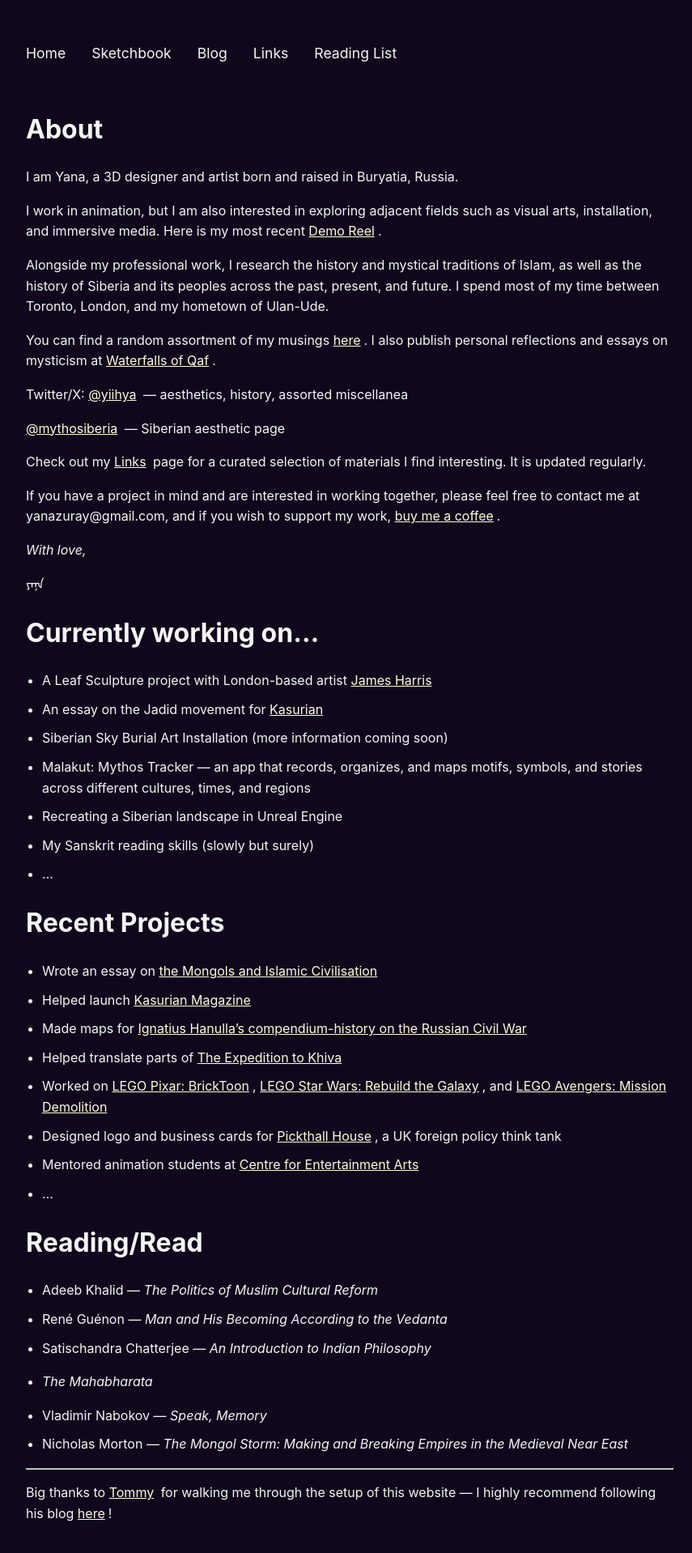
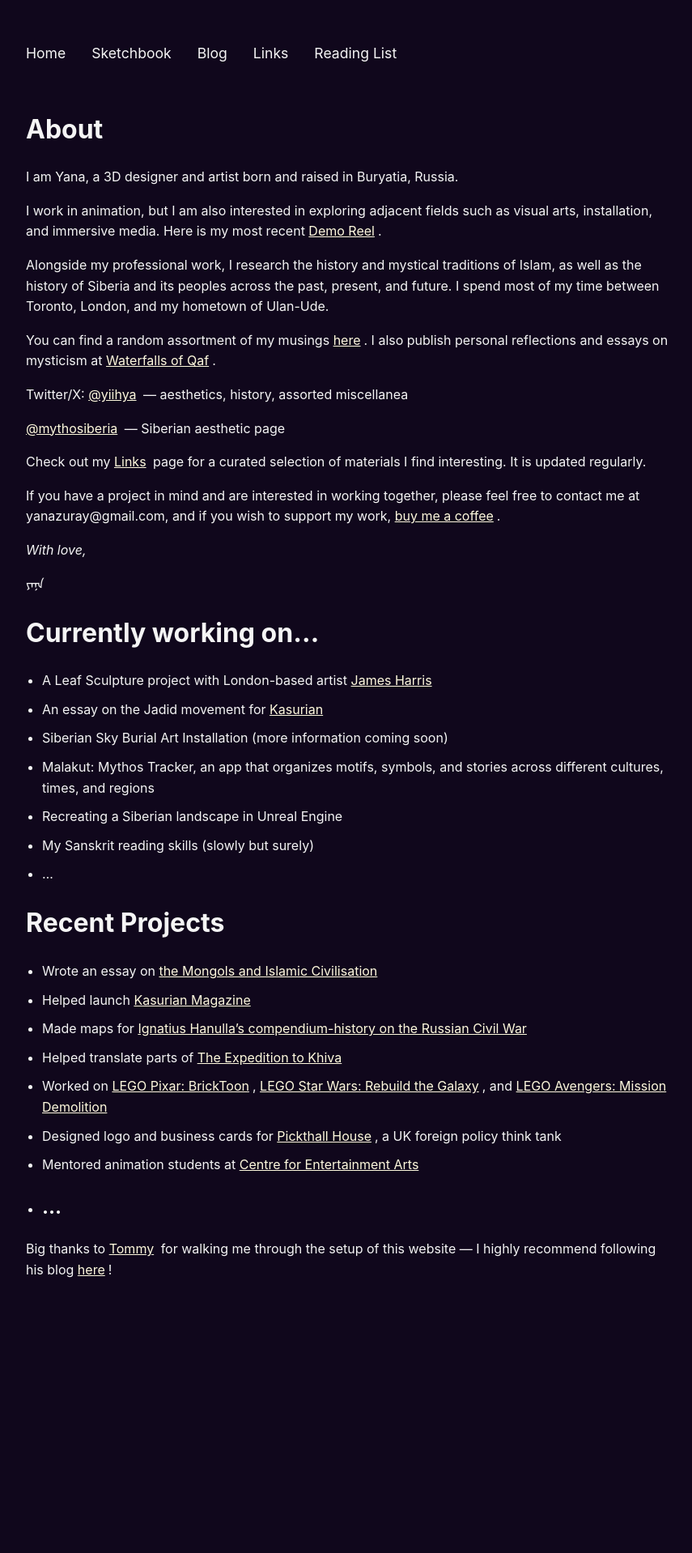
Before and after one commit to yanazuray/waterfalls-of-qaf, a Jekyll site: the page built from index.md, in a window 1280 px wide. Shown: the whole page at 81% size, without its empty margins (208-1063 px from the left). Built offline with Jekyll 4.4.1, drawn with Linux system fonts in a browser that asks for light colours; after the commit the page ends 1617 px from its top, so only the background shows below that.

Commit message:
vault backup: 2025-04-28 00:46:54

```diff
--- a/index.md
+++ b/index.md
@@ -31,7 +31,7 @@
 * A Leaf Sculpture project with London-based artist [James Harris](https://www.jamesharris.co.uk/)
 * An essay on the Jadid movement for [Kasurian](https://www.kasurian.com)
 * Siberian Sky Burial Art Installation (more information coming soon)
-* Malakut: Mythos Tracker — an app that records, organizes, and maps motifs, symbols, and stories across different cultures, times, and regions
+* Malakut: Mythos Tracker, an app that organizes motifs, symbols, and stories across different cultures, times, and regions
 * Recreating a Siberian landscape in Unreal Engine
 * My Sanskrit reading skills (slowly but surely)
 * ...
@@ -46,17 +46,6 @@
 * Designed logo and business cards for [Pickthall House](https://pickthallhouse.org/), a UK foreign policy think tank
 * Mentored animation students at [Centre for Entertainment Arts](https://www.thecea.ca/)
 * ...
-
-# Reading/Read
-
-* Adeeb Khalid — *The Politics of Muslim Cultural Reform*
-* René Guénon — *Man and His Becoming According to the Vedanta*
-* Satischandra Chatterjee — *An Introduction to Indian Philosophy*
-* *The Mahabharata*
-
-* Vladimir Nabokov — *Speak, Memory*
-* Nicholas Morton — *The Mongol Storm: Making and Breaking Empires in the Medieval Near East*
-
 ---
 
 Big thanks to [Tommy](https://x.com/tommytrxnh) for walking me through the setup of this website — I highly recommend following his blog [here](https://tommytrinh.me/)!
```
Also changed, not shown: Links.md (+15 -10 lines), .obsidian/workspace.json.
